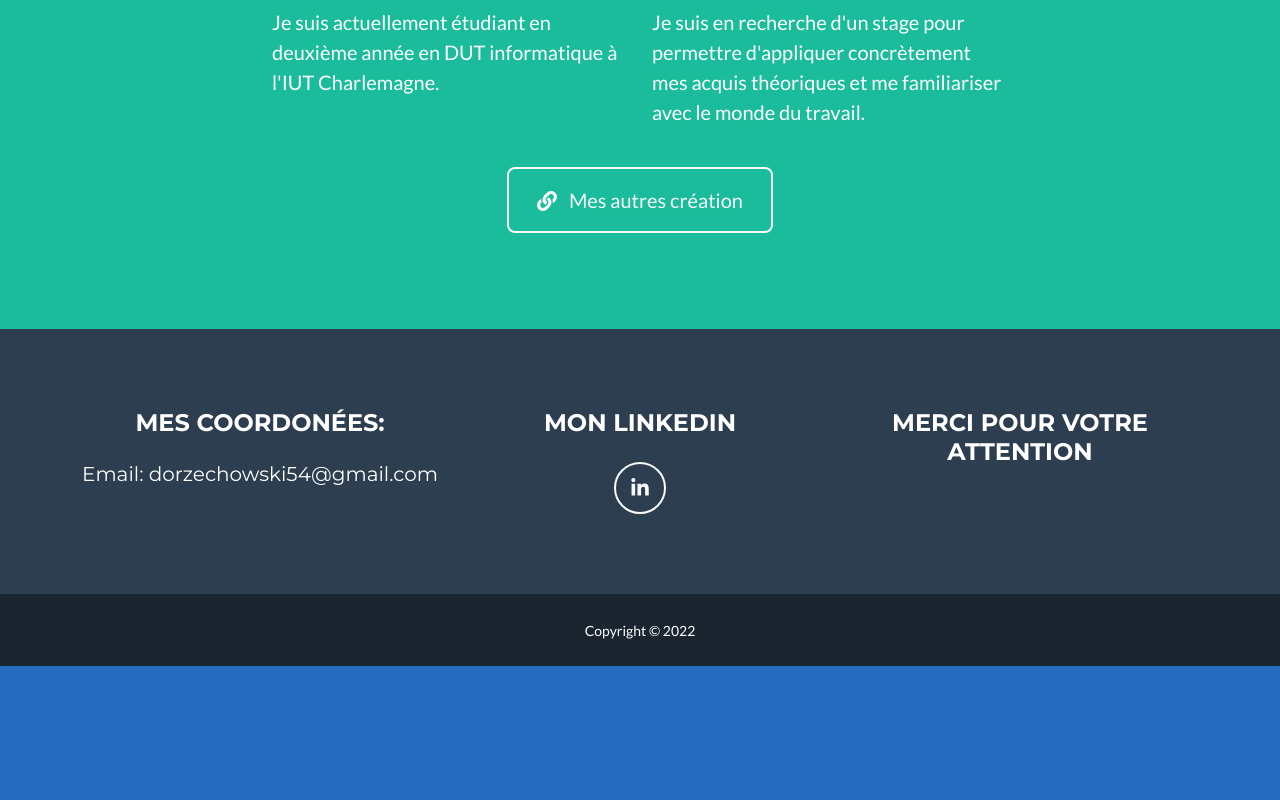
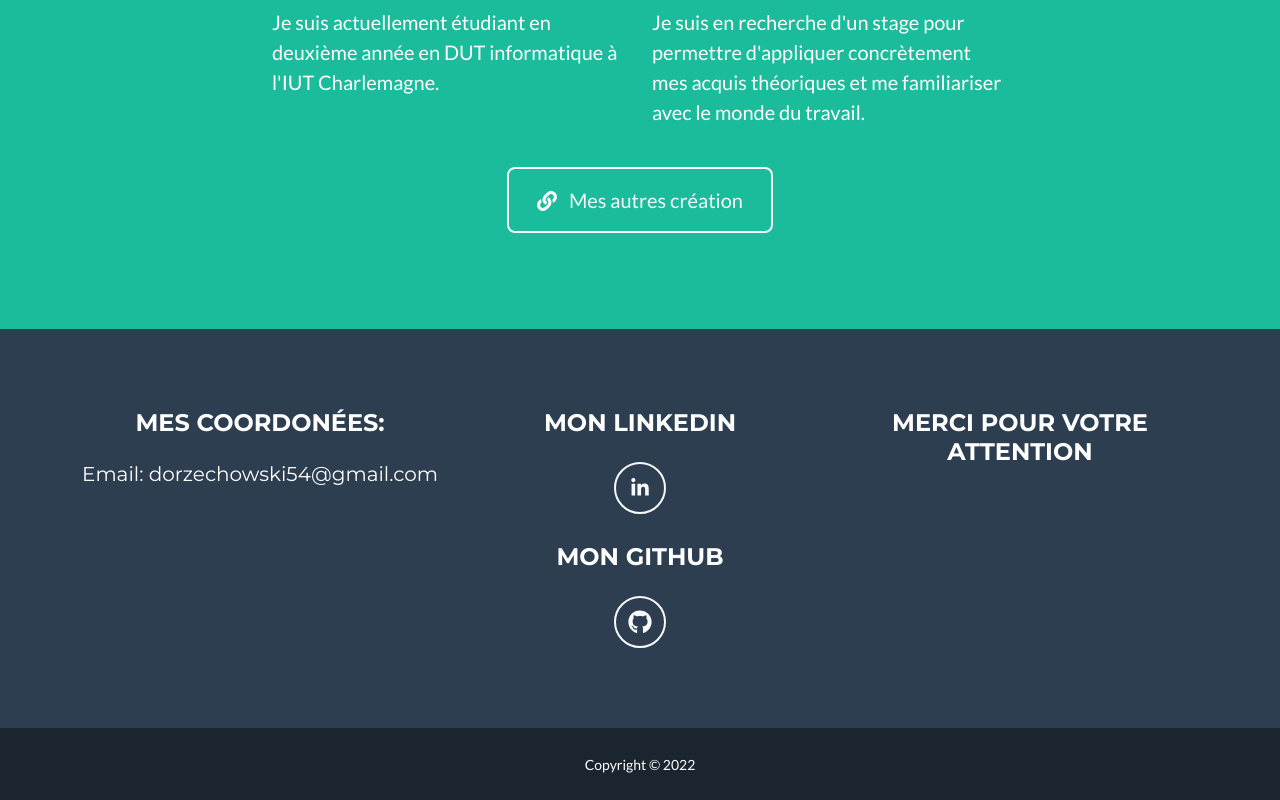
Before and after one commit to Guardian-1/CV-David, a plain HTML site: page index.html in a window 1280 px wide. Shown: the part 2009-2809 px from the top of the page. Before the commit the page ends 2675 px from the top, so only its background shows below. Drawn offline with nearby package versions, Linux system fonts and the light colour scheme.

Commit message:
Ajout github

```diff
--- a/index.html
+++ b/index.html
@@ -169,6 +169,8 @@
                         <h4 class="text-uppercase mb-4">Mon LinkedIn</h4>
 
                         <a class="btn btn-outline-light btn-social mx-1" target="_blank" href="https://www.linkedin.com/in/david-orzechowski-1422b2230/"><i class="fab fa-fw fa-linkedin-in"></i></a>
+                        <h4 class="text-uppercase mb-4"><br>Mon github</h4>
+                        <a class="btn btn-outline-light btn-social mx-1" target="_blank" href="https://guardian-1.github.io/CV-David/"><i style="font-size:24px" class="fab fa-fw fa-github">&#xf09b;</i></a>
 
                     </div>
                     <!-- Footer About Text-->
```
